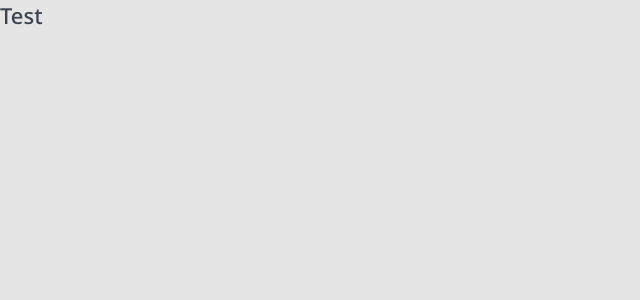
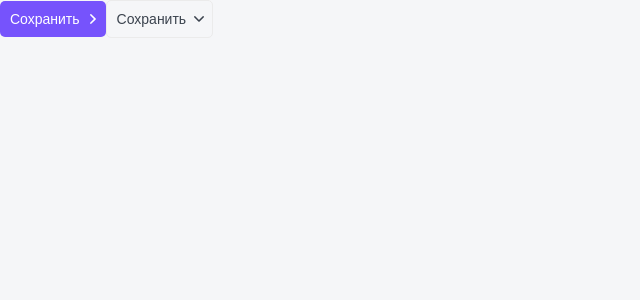
Before and after one commit to TheRebellionDreamer/my-next-app, a Next.js app: page / in a window 1280 px wide. Shown: the top 300 px of the page, without its empty margins (0-640 px from the left). Built offline with nearby package versions, Linux system fonts and the light colour scheme.

Commit message:
Create Button component, add svg

```diff
--- /dev/null
+++ b/components/Button/Button.module.css
@@ -0,0 +1,55 @@
+.button {
+  display: inline-block;
+
+  box-sizing: border-box;
+  padding: 10px;
+
+  cursor: pointer;
+  transition: all 0.2s;
+  text-align: center;
+
+  border: none;
+  border-radius: 5px;
+
+  font-size: 14px;
+}
+
+.primary {
+  color: var(--white);
+  background-color: var(--primary);
+}
+
+.primary:hover {
+  background-color: var(--primary-hover);
+}
+
+.ghost {
+  color: var(--black);
+  border: 1px solid var(--gray-light);
+  background-color: transparent;
+}
+
+.ghost:hover {
+  color: var(--white);
+  background-color: var(--primary);
+}
+
+.ghost svg {
+  fill: var(--black);
+}
+
+.primary svg,
+.ghost:hover svg {
+  fill: var(--white);
+}
+
+.arrow {
+  display: inline-block;
+
+  margin-left: 10px;
+}
+
+.down {
+  transition: all 0.2s;
+  transform: rotate(90deg);
+}
--- /dev/null
+++ b/components/Button/Button.tsx
@@ -0,0 +1,36 @@
+import cn from 'classnames';
+import styles from './Button.module.css';
+import ArrowIcon from './arrow.svg';
+import { ButtonProps } from './Button.props';
+
+function Button({
+  children,
+  variant,
+  className,
+  arrow = 'none',
+  ...props
+}: ButtonProps): JSX.Element {
+  return (
+    <button
+      {...props}
+      className={cn(styles.button, className, {
+        [styles.primary]: variant === 'primary',
+        [styles.ghost]: variant === 'ghost',
+      })}
+    >
+      {children}
+      {arrow !== 'none' && (
+        <span
+          className={cn(styles.arrow, {
+            [styles.down]: arrow === 'down',
+            [styles.right]: arrow === 'right',
+          })}
+        >
+          <ArrowIcon />
+        </span>
+      )}
+    </button>
+  );
+}
+
+export default Button;
--- a/components/index.ts
+++ b/components/index.ts
@@ -1 +1,2 @@
 export { default as Header } from './Header/Header';
+export { default as Button } from './Button/Button';
--- a/pages/index.tsx
+++ b/pages/index.tsx
@@ -1,10 +1,14 @@
-import Image from 'next/image';
-import { Header } from '../components';
+import { Button } from '../components';
 
 export default function Home(): JSX.Element {
   return (
     <>
-      <Header tag='h2'>Test</Header>
+      <Button variant='primary' onClick={() => alert('Saved!')} arrow='right'>
+        Сохранить
+      </Button>
+      <Button variant='ghost' onClick={() => alert('Saved!')} arrow='down'>
+        Сохранить
+      </Button>
     </>
   );
 }
--- a/styles/globals.css
+++ b/styles/globals.css
@@ -21,12 +21,13 @@
 
 :root {
   --black: #3B434E;
-  --grey-light: #EBEBEB;
+  --gray-light: #EBEBEB;
   --white: #FFF;
   --primary: #7653FC;
+  --primary-hover: #6A4AE9;
   --red: #FC836D;
   --green: #1DC37E;
   --green-light: #C8F8E4;
-  --background: #E5E5E5;
+  --background: #F5F6F8;
   --font-family: "Noto Sans", sans-serif;
 }
```
Also changed, not shown: components/Button/Button.props.ts (added, +8 -0 lines), components/Button/arrow.svg (added).
